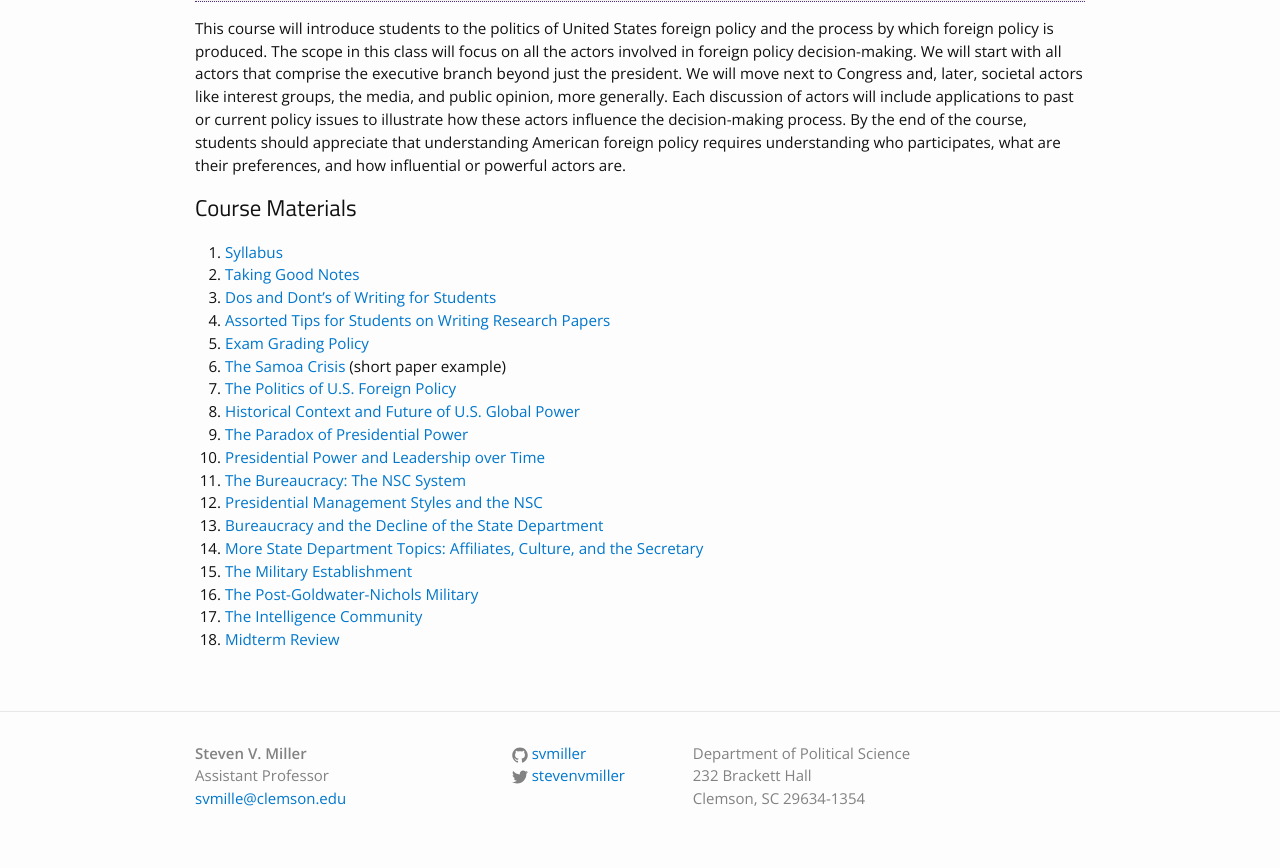
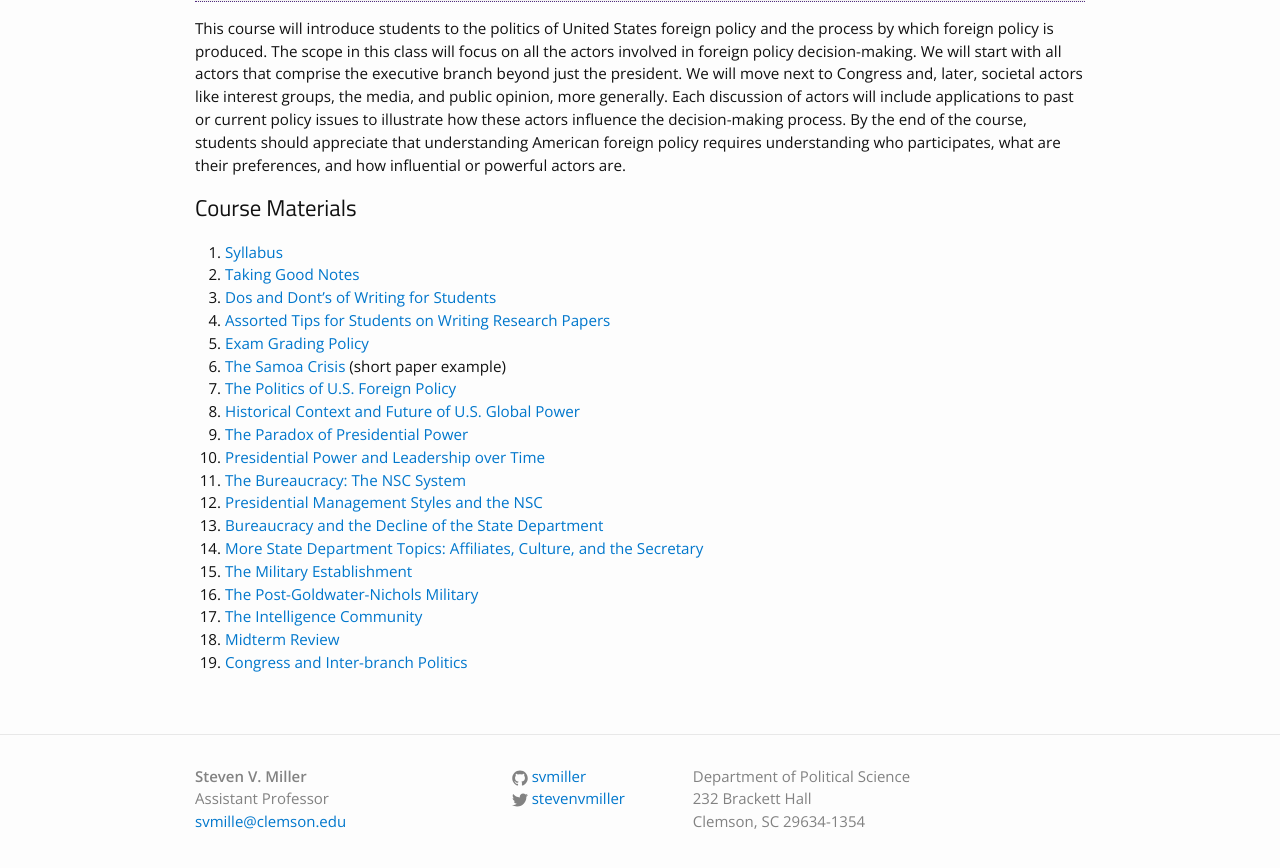
Before and after one commit to svmiller/svmiller.github.io, a Jekyll site: the page built from teaching/posc-3630.md, in a window 1280 px wide, cut to the strip 479-1371 px from the top of the page. Shown: the top 868 px of the strip. Built offline with Jekyll 4.4.1, drawn with Linux system fonts in a browser that asks for light colours; some web fonts are replaced.

Commit message:
add lecture 03.01.2016

```diff
--- a/teaching/posc-3630.md
+++ b/teaching/posc-3630.md
@@ -28,3 +28,4 @@ This course will introduce students to the politics of United States foreign pol
 16. [The Post-Goldwater-Nichols Military](https://www.dropbox.com/s/56t1ivmpjlp0hv0/posc3630-lecture-post-g-n-military.pdf?dl=0)
 17. [The Intelligence Community](https://www.dropbox.com/s/5kus5hcv0nl3kfj/posc3630-lecture-intelligence-community.pdf?dl=0)
 18. [Midterm Review](https://www.dropbox.com/s/dh0iiqxks58cvhg/posc3630-lecture-midterm-review.pdf?dl=0)
+19. [Congress and Inter-branch Politics](https://www.dropbox.com/s/st7q30lofreavlu/posc3630-lecture-congress-1.pdf?dl=0)
```
Also changed, not shown: teaching/posc-3410.md (+1 -0 lines).
